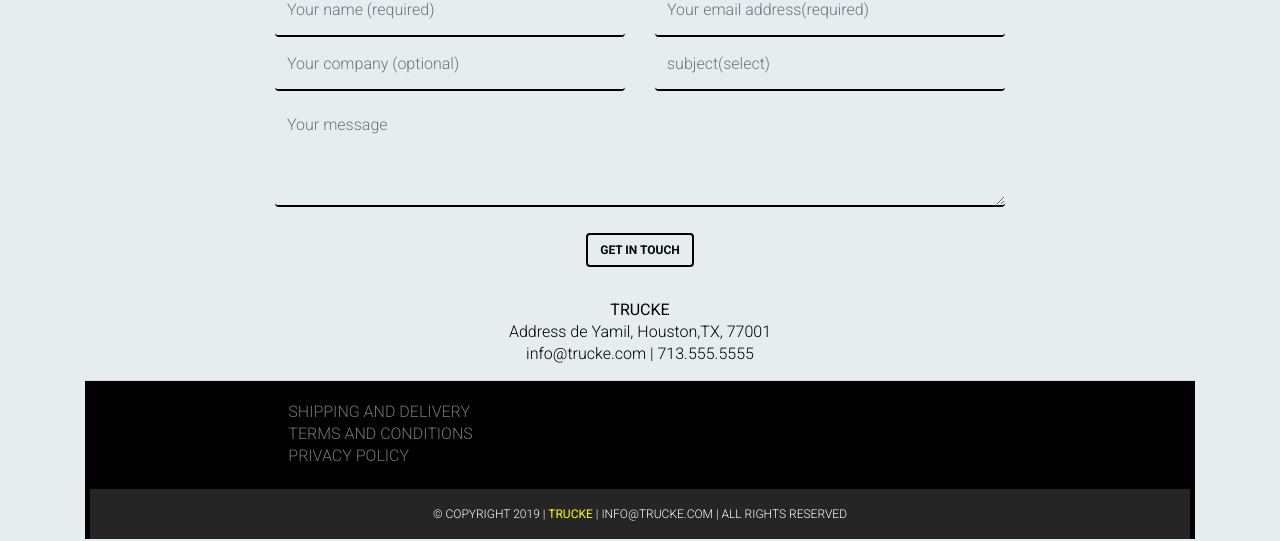
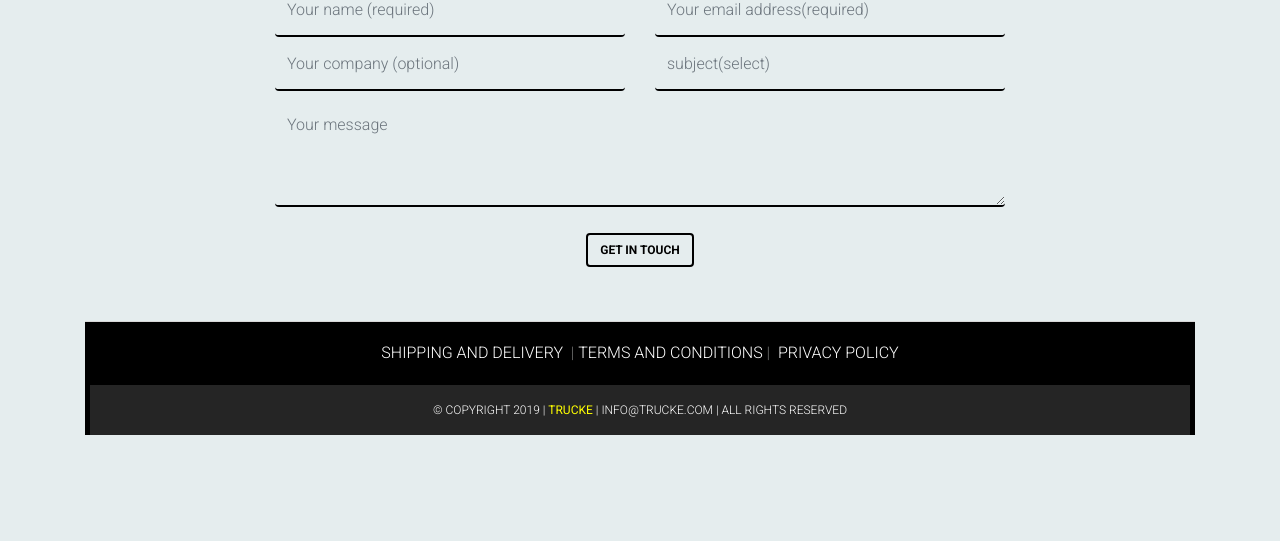
Before and after one commit to mollyme/trucke, a PHP site: page /contact.html in a window 1280 px wide. Shown: the part 613-1154 px from the top of the page. After the commit the page ends 1048 px from the top, so only its background shows below. Run offline with PHP 8.4, Linux system fonts and the light colour scheme; some libraries are stand-ins or nearby versions.

Commit message:
footer info updated

```diff
--- a/contact.html
+++ b/contact.html
@@ -87,6 +87,7 @@
            	 				<textarea name="inquiry" class="form-control no-box" id="message" rows="3" placeholder="Your message"></textarea>
           				</div>
 						        <div class="force-centered"><button type="submit" class="btn btn-primary">Get in touch</button></div>
+                  <br><br>
 
         		  </div>
     		  </div>
@@ -94,40 +95,17 @@
 
     </section>
          <!-- end of section -->
-            <!-- contact information -->
-            <div class="row">
-                <div class="col-md-12">
-                    <p style="text-align: center;"><br>
-                    <strong>TRUCKE</strong><br>
-					Address de Yamil, Houston,TX, 77001 <br>
-					info@trucke.com | 713.555.5555
-					</p>
-                </div>
-            </div>
 
 
 
 	<footer> <!-- start_of footer -->
         <div class="row">
-            <div class="col-md-2"></div>
-            <div class="col-md-3">
-                <nav>
-        			<ul class="nav-footer">
-                        <li><a href="#shipping.html">SHIPPING AND DELIVERY  </a></li>
-                        <li><a href="#terms.html">TERMS AND CONDITIONS</a></li>
-                        <li><a href="#privacy.html">PRIVACY POLICY</a></li>
-         			</ul>
-               	</nav>
+            <div class="col-md-12">
+                       <div class="nav-footer"><a href="#shipping.html">SHIPPING AND DELIVERY </a>&nbsp;|<a href="#terms.html">&nbsp;TERMS AND CONDITIONS</a>&nbsp;|&nbsp;
+                    <a href="#privacy.html">PRIVACY POLICY</a></div>
+
             </div>
-            <!--<div class="col-md-4">
-                <p>JOIN OUR NEWSLETTER</p>
-                     <form class="form_wnomargin mailinglist" method="post" action="send_toemail2.php">
-     			        <div class="form-group">
-            			 <input name="email" type="email" class="inputgray" id="email" aria-describedby="email" placeholder="Email address">
-          			       <a href="join.php"><button type="button" class="btn btn-primary btn-light">JOIN US</button></a>
-                       </div>
-                    </form>
-            </div> -->
+
         </div>
         <br>
             <div class="row gray">
--- a/css/style.css
+++ b/css/style.css
@@ -416,9 +416,8 @@ footer{
 }
 .btn-light{background-color:#ffff00!important;color:#000!important;}
 .btn-light:hover{background-color:#ffffff!important;color:#000!important;}
-.nav-footer{list-style-type: none; margin:0;padding:0px;}
-.nav-footer li{text-align: left;}
-.nav-footer li a{ color:#737573;text-decoration: none;}
+.nav-footer{list-style-type: none; margin:0;padding:0px; text-align: center; }
+.nav-footer a{color:#fff;text-decoration: none;}
 
 
 .thankyou{
```
Also changed, not shown: about.html (+5 -18 lines), index.html (+5 -19 lines), products.html (+5 -18 lines).
